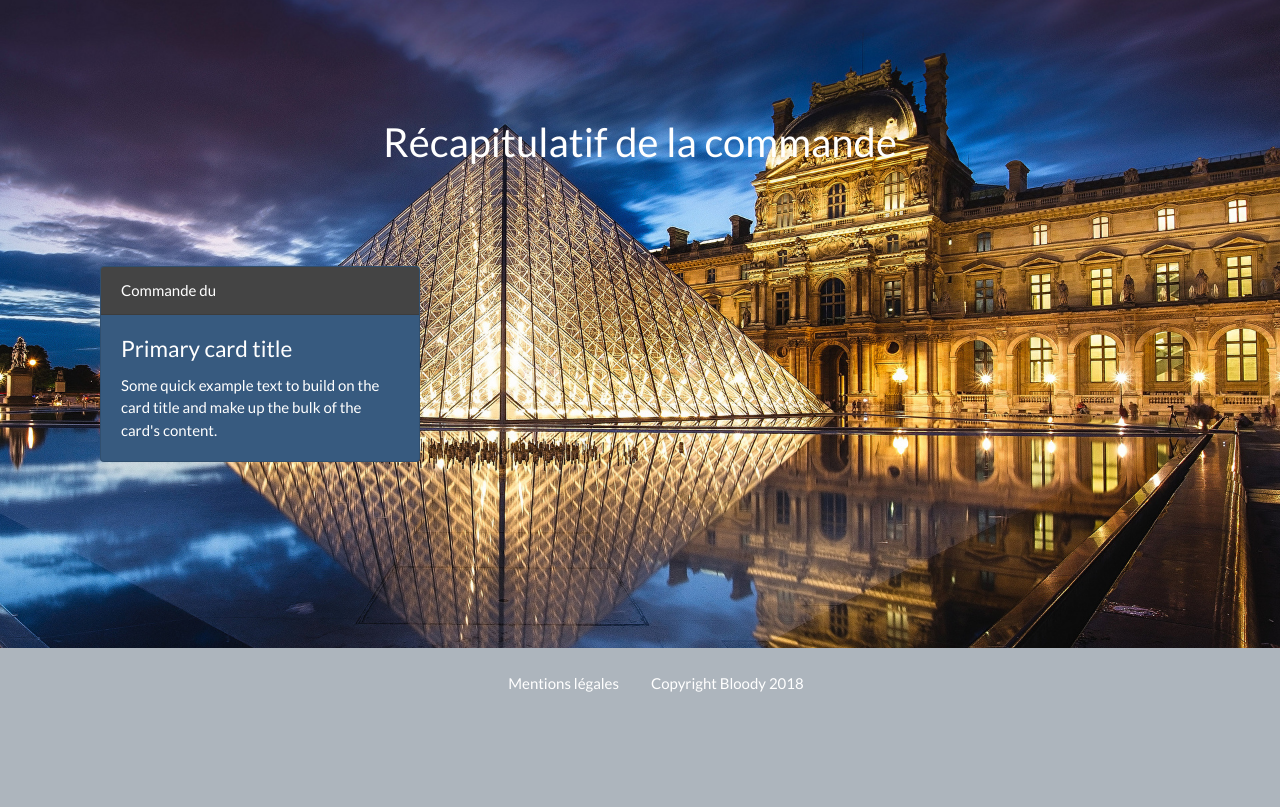
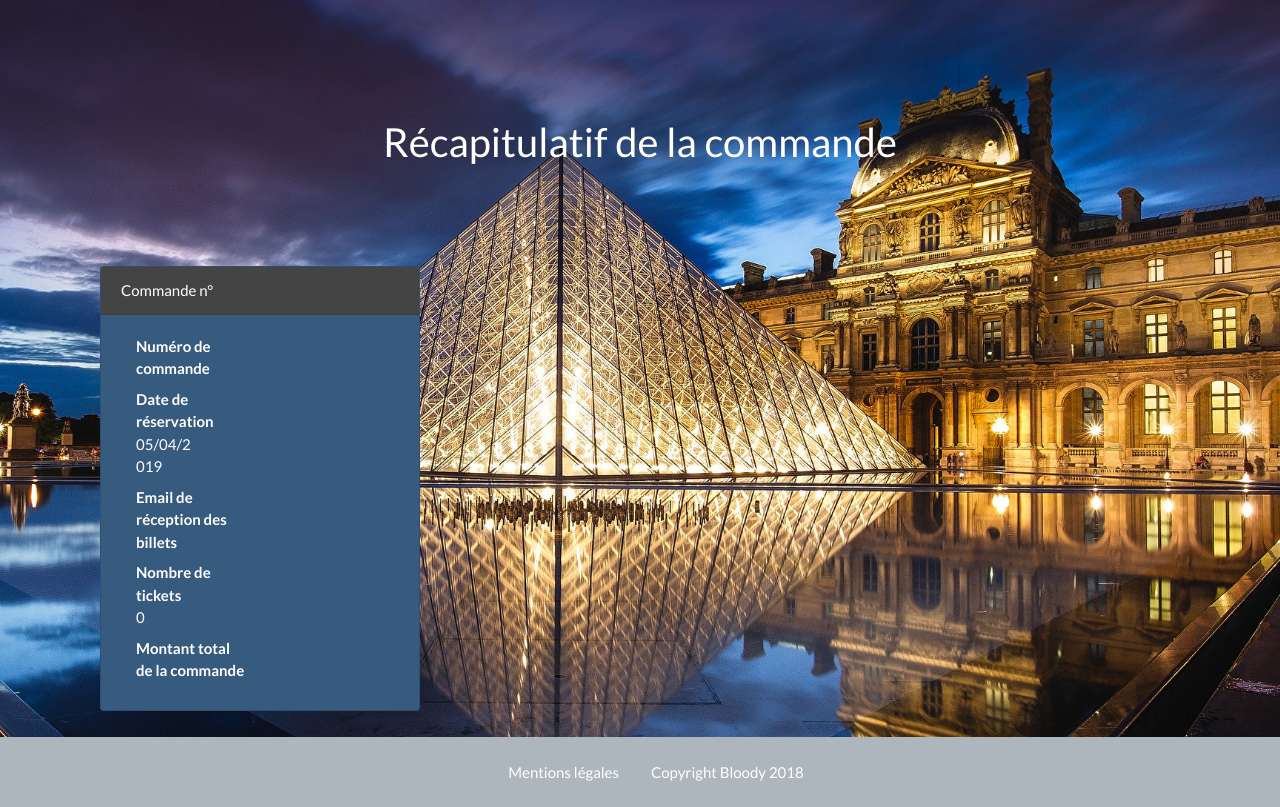
Before and after one commit to Bloodyhands/louvre, a Symfony app: template templates/booking/summary.html.twig in a window 1280 px wide. Shown: the part 82-889 px from the top of the page. Before the commit the page ends 774 px from the top, so only its background shows below. Run offline with Twig, Linux system fonts and the light colour scheme; the template is opened without the code that fills it, so the values that code supplies are empty; some libraries are stand-ins or nearby versions.

Commit message:
Modifier JS calendrier et mis en place vue resume

```diff
--- a/src/Form/BookingType.php
+++ b/src/Form/BookingType.php
@@ -15,8 +15,8 @@ use Symfony\Component\Form\Extension\Core\Type\EmailType;
 use App\Form\DataTransformer\FrenchToDateTimeTransformer;
 use Symfony\Component\HttpFoundation\Session\Session ;
 
-$session = new Session();
-$session->start();
+/*$session = new Session();
+$session->start();*/
 
 class BookingType extends AbstractType
 {
@@ -51,7 +51,7 @@ class BookingType extends AbstractType
 			)
 			->add('dayType',
 					CheckboxType::class,
-					$this->getConfiguration("Cocher cette case si vous voulez réserver pour une demi-journée seulement (A partir de 14h)", "")
+					$this->getConfiguration("Cocher cette case si vous voulez réserver pour une demi-journée seulement (A partir de 14h)", "", ['required' => false])
 			)
 			->add('reservationDate',
 				  TextType::class,
--- a/templates/booking/_collection.html.twig
+++ b/templates/booking/_collection.html.twig
@@ -36,7 +36,7 @@
                             </p>
                             <p class="card-text">
                             <div class="col-4 mt-2">
-                                {{ form_row(form.birthdayDate, {'attr': {'class': 'datepicker'}}) }}
+                                {{ form_row(form.birthdayDate, {'attr': {'class': 'datepickerTicket'}}) }}
                             </div>
                             </p>
                             <p class="card-text">
--- a/templates/booking/summary.html.twig
+++ b/templates/booking/summary.html.twig
@@ -1,9 +1,9 @@
 {% extends 'base.html.twig' %}
 
-{% block title %}Récapitulatif de la commande{% endblock %}
+{% block title %}Réservation n°{{ booking.id }}{% endblock %}
 
 {% block body %}
-
+{{ dump(booking.tickets) }}
     <div class="container">
         <div class="row justify-content-center">
             <div class="col-lg-12 text-center">
@@ -12,14 +12,22 @@
         </div>
         <div class="row justify-content-center">
             <div class="col-lg-12">
-            <div class="card text-white bg-primary mb-3" style="max-width: 20rem;">
-                <div class="card-header">Commande du {{ ticket.name }}</div>
-                <div class="card-body">
-                    <h4 class="card-title">Primary card title</h4>
-                    <p class="card-text">Some quick example text to build on the card title and make up the bulk of the card's content.</p>
+                <div class="card text-white bg-primary mb-3" style="max-width: 20rem;">
+                    <div class="card-header">Commande n°{{ booking.id }}</div>
+                    <div class="card-body">
+                        <dt class="col-lg-6">Numéro de commande</dt>
+                        <dd class="col-lg-4">{{ booking.id }}</dd>
+                        <dt class="col-lg-6">Date de réservation</dt>
+                        <dd class="col-lg-4">{{ booking.reservationDate|date('d/m/Y')}}</dd>
+                        <dt class="col-lg-6">Email de réception des billets</dt>
+                        <dd class="col-lg-4">{{ booking.email }}</dd>
+                        <dt class="col-lg-6">Nombre de tickets</dt>
+                        <dd class="col-lg-4">{{ booking.tickets|length }}</dd>
+                        <dt class="col-lg-6">Montant total de la commande</dt>
+                        <dd class="col-lg-4">{{ booking.totalPrice }}</dd>
+                    </div>
                 </div>
             </div>
-        </div>
         </div>
     </div>
 
```
Also changed, not shown: src/Controller/BookingController.php (+14 -3 lines), src/Entity/Booking.php (+17 -1 lines), templates/booking/booking.html.twig (+20 -4 lines).
